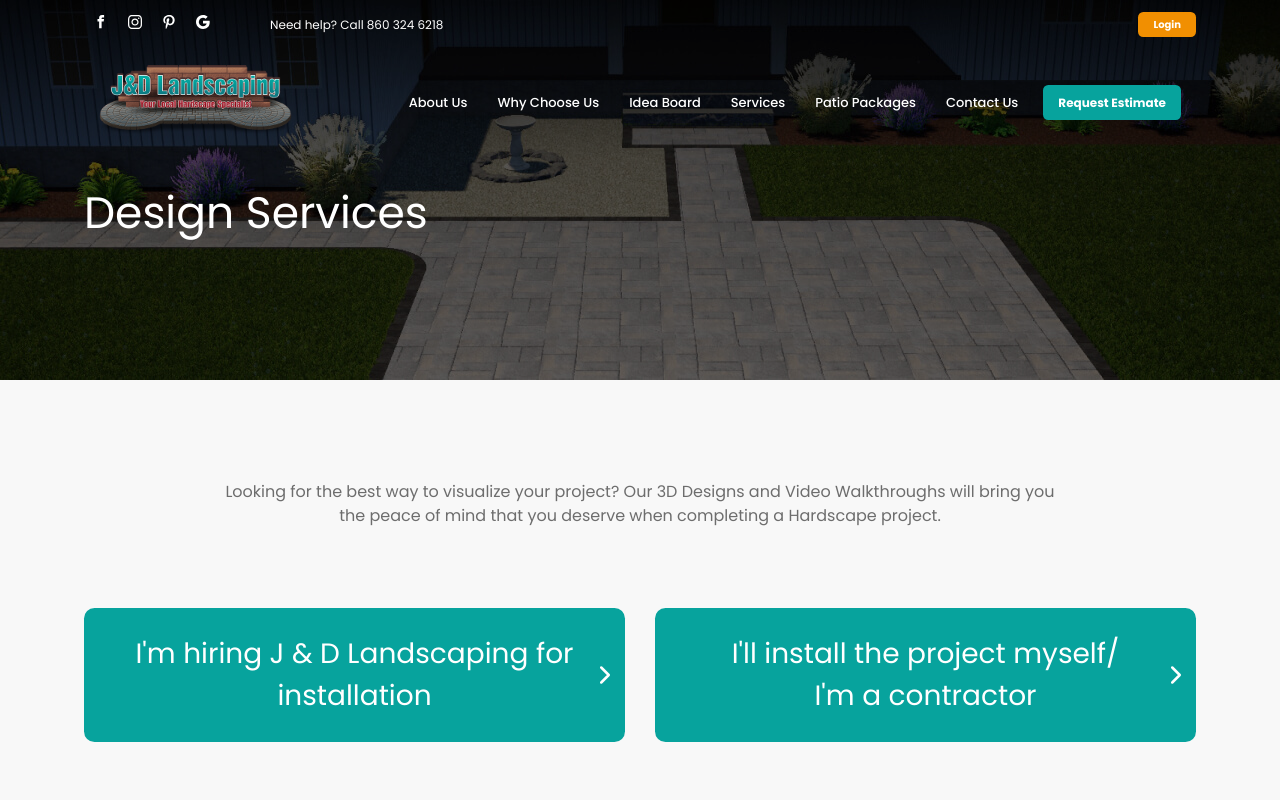
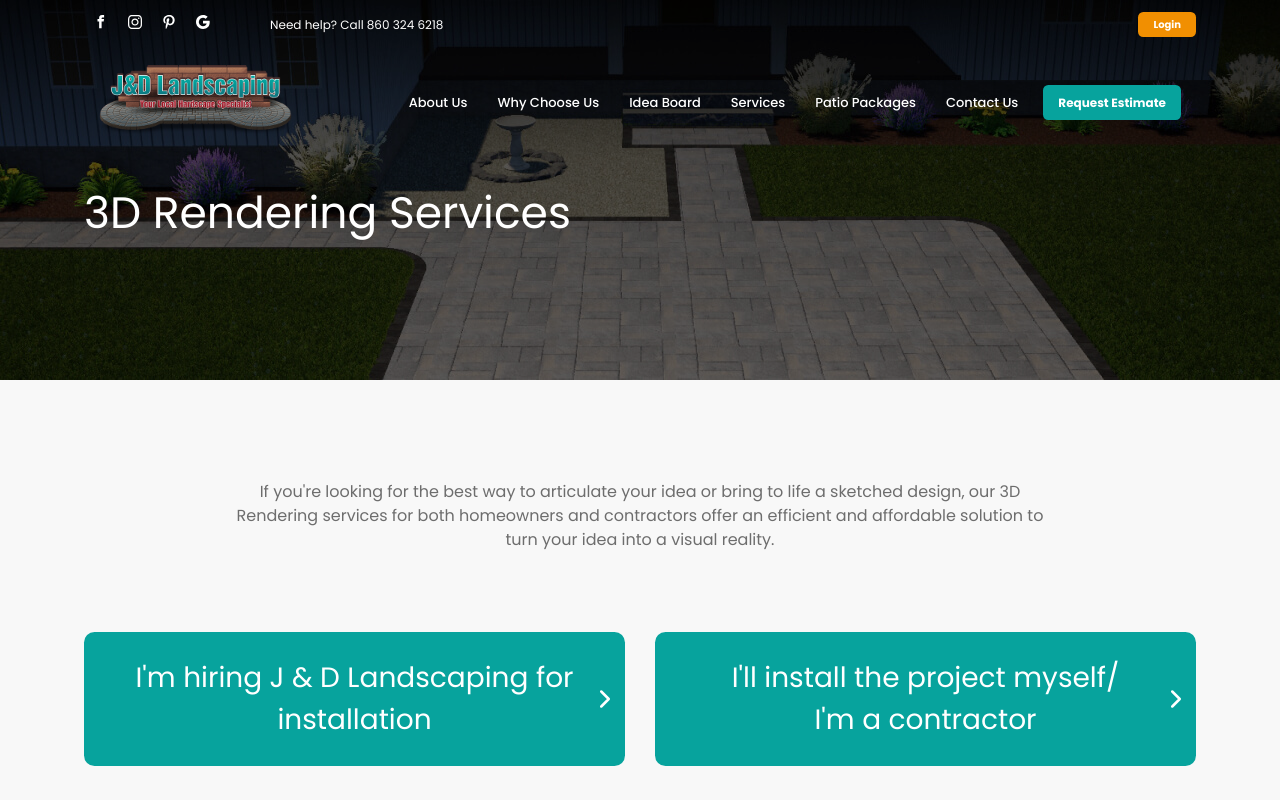
Before and after one commit to JavierN93/jd-landing, a Next.js app: page /services/design in a window 1280 px wide. Shown: the top 800 px of the page. Built offline with nearby package versions, Linux system fonts and the light colour scheme.

Commit message:
fix: joe's update for typo and form

```diff
--- a/components/dialogs/service-selection-dialog.tsx
+++ b/components/dialogs/service-selection-dialog.tsx
@@ -21,7 +21,7 @@ export function ServiceSelectionDialog({ onClose, closeDialog }: Props) {
       url: '/services/installation/patios'
     },
     {
-      title: 'Design Services',
+      title: '3D Rendering Services',
       description: 'DIY Home Owners/Contractors',
       bgImage: '/assets/images/service-selection/without-marketplace/design-bg.png',
       bgImageBlur: '/assets/images/service-selection/without-marketplace/design-bg-blur.png',
--- a/components/landing/cta/design-section.tsx
+++ b/components/landing/cta/design-section.tsx
@@ -10,7 +10,7 @@ export function DesignSection() {
       <div className="container mx-auto relative z-10 py-40 lg:py-0">
         <div className="flex flex-col-reverse lg:flex-row items-center justify-between">
           <div className="text-white text-center lg:text-left w-full lg:max-w-445">
-            <h2 className="text-32 md:text-44 font-medium mb-10">Design Services</h2>
+            <h2 className="text-32 md:text-44 font-medium mb-10">3D Rendering Services</h2>
             <p className="text-18 font-medium mb-40">DIY Home Owners/Contractors</p>
             <Link href="/services/design" passHref>
               <button className="btn bg-white text-primary btn-sm-block">Learn more</button>
--- a/pages/services/design/diy.tsx
+++ b/pages/services/design/diy.tsx
@@ -48,7 +48,7 @@ export default function Diy() {
   return (
     <>
       <Head>
-        <title>Design Services for Contractors & DIYers | J & D Landscaping</title>
+        <title>3D Rendering Services for Contractors & DIYers | J & D Landscaping</title>
         <meta name="description" content="Work with a Hardscape Architect to plan your project and receive a detailed 2D Digital Blueprint, 3D Renderings, and a complete Materials List for your project."/>
       </Head>
       <Layout>
--- a/pages/services/design/index.tsx
+++ b/pages/services/design/index.tsx
@@ -11,18 +11,16 @@ const DesignServices: NextPage = () => {
   return (
     <>
       <Head>
-        <title>Design Services | J & D Landscaping</title>
+        <title>3D Rendering Services | J & D Landscaping</title>
         <meta name="description"
               content="Looking for the best way to visualize your project? Our 3D Designs and Video Walkthroughs will bring you peace of mind when completing a Hardscape project."/>
       </Head>
       <Layout>
-        <Jumbotron title="Design Services" image="/assets/images/services/design/header.jpg"
+        <Jumbotron title="3D Rendering Services" image="/assets/images/services/design/header.jpg"
                    blur="/assets/images/services/design/header-blur.png"/>
         <section className="bg-light-50 py-100">
           <div className="container mx-auto">
-            <p className="text-16 text-light-400 max-w-830 mb-80 mx-auto text-center">Looking for the best way to
-              visualize your project? Our 3D Designs and Video Walkthroughs will bring you the peace of mind that you
-              deserve when completing a Hardscape project.</p>
+            <p className="text-16 text-light-400 max-w-830 mb-80 mx-auto text-center">If you&apos;re looking for the best way to articulate your idea or bring to life a sketched design, our 3D Rendering services for both homeowners and contractors offer an efficient and affordable solution to turn your idea into a visual reality.</p>
 
             <div
               className="grid grid-cols-1 xl:grid-cols-2 gap-30 text-white text-center text-20 lg:text-28 xxl:text-28">
--- a/pages/services/design/installation.tsx
+++ b/pages/services/design/installation.tsx
@@ -22,7 +22,7 @@ export default function Installation() {
   return (
     <>
       <Head>
-        <title>Design Services for Homeowners | J & D Landscaping</title>
+        <title>3D Rendering Services for Homeowners | J & D Landscaping</title>
         <meta name="description" content="We offer a free 3D Rendering of your project when you hire J & D Landscaping for hardscape installation."/>
       </Head>
       <Layout>
@@ -32,7 +32,7 @@ export default function Installation() {
           </div>
           <div className="absolute bottom-70 w-full">
             <div className="container mx-auto relative z-10">
-              <h1 className="text-30 lg:text-44 text-white text-center lg:text-left max-w-620">I&apos;m hiring J & D Landscaping for installation</h1>
+              <h1 className="text-30 lg:text-44 text-white text-center lg:text-left max-w-620">3D Rendering Services</h1>
             </div>
           </div>
         </section>
--- a/pages/submit.tsx
+++ b/pages/submit.tsx
@@ -33,7 +33,6 @@ const Submit: NextPage = () => {
       name: Yup.string().required('Required'),
       address: Yup.string().required('Required'),
       description: Yup.string().required('Required'),
-      types: Yup.array().min(1, 'At 1 type should be selected'),
       photos: Yup.array().min(1, 'At 1 photo should be provided'),
       sketches: Yup.array().min(1, 'At 1 sketch should be provided'),
     })
@@ -50,12 +49,10 @@ const Submit: NextPage = () => {
         name: '',
         address: '',
         description: '',
-        types: [],
         comment: '',
         photos: [],
         sketches: [],
         material: '',
-        timeline: '',
         additional: '',
         question: ''
       }
@@ -116,26 +113,26 @@ const Submit: NextPage = () => {
               <Input name="project.name" placeholder="Eg: The sullivan's Patio or Driftwood Lane Project" label="Project Name" value={form.values.project.name} onChange={form.handleChange} />
               {form.errors.project?.description && form.touched.project?.description && <p className="text-danger text-10 font-medium mb-5">{form.errors.project?.description}</p>}
               <TextArea name="project.description" label="Project Description (Please include measurement)" placeholder="Eg: 25x25 Sq. Ft Patio or 500 Sq Ft Patio" value={form.values.project.description} onChange={form.handleChange} />
-              <p className="text-center text-light-500 mt-40 mb-20">Project Type</p>
-              {form.errors.project?.types && form.touched.project?.types && <p className="text-danger text-10 font-medium mb-5">{form.errors.project?.types}</p>}
-              <ImageCardSelector name="project.types" options={accessoryTypeOptions} value={form.values.project.types} onChange={form.handleChange} />
+              {/*<p className="text-center text-light-500 mt-40 mb-20">Project Type</p>*/}
+              {/*{form.errors.project?.types && form.touched.project?.types && <p className="text-danger text-10 font-medium mb-5">{form.errors.project?.types}</p>}*/}
+              {/*<ImageCardSelector name="project.types" options={accessoryTypeOptions} value={form.values.project.types} onChange={form.handleChange} />*/}
               <TextArea name="project.comment" label="Other" placeholder="Eg: Landscaping, Hardscape Bar, Grill, Fire Pit..." value={form.values.project.comment} onChange={form.handleChange} />
               <div className="mt-50 text-center">
-                <p className="text-primary text-20 mb-15">Send us a photo/photos of the project area</p>
+                <p className="text-primary text-20 mb-15">Provide us a photo/photos of the project area</p>
                 <p className="text-light-500 mb-25">Please send as many photos as possible</p>
                 {form.errors.project?.photos && form.touched.project?.photos && <p className="text-danger text-10 font-medium mb-5">{form.errors.project?.photos}</p>}
                 <PhotoUploader name="project.photos" value={form.values.project.photos} onChange={form.handleChange} />
               </div>
 
               <div className="mt-50 text-center">
-                <p className="text-primary text-20 mb-15">Send us a basic sketch of the project area</p>
+                <p className="text-primary text-20 mb-15">Provide us a basic sketch of the project area</p>
                 <p className="text-light-500 mb-25">Please send us an example and basic sketch of the project area</p>
                 {form.errors.project?.sketches && form.touched.project?.sketches && <p className="text-danger text-10 font-medium mb-5">{form.errors.project?.sketches}</p>}
                 <PhotoUploader name="project.sketches" value={form.values.project.sketches} onChange={form.handleChange} />
               </div>
 
               <div className="mt-50 text-center">
-                <p className="text-primary text-20 mb-15">Send us your company logo</p>
+                <p className="text-primary text-20 mb-15">Provide us your company logo</p>
                 <p className="text-light-500 mb-25 max-w-520">Please send us an good quality .png logo to add it on the 3D renderings and video</p>
                 <PhotoUploader name="company.logo" value={form.values.company.logo} onChange={form.handleChange} />
               </div>
@@ -144,7 +141,6 @@ const Submit: NextPage = () => {
                 <p className="text-primary text-20 mb-15 text-center">Tell us about the materials you would like to use</p>
                 <p className="text-light-500 mb-25 max-w-520 mx-auto text-center">Please send us the type of materials you would like to use for this project</p>
                 <TextArea name="project.material" label="Materials" placeholder="Eg: Techo-Bloc Blu 60 in Champlain Grey" value={form.values.project.material} onChange={form.handleChange} />
-                <Input name="project.timeline" placeholder="Eg: 10/7/2021" label="Project Timeline" value={form.values.project.timeline} onChange={form.handleChange} />
                 <TextArea name="project.comment" label="Comments" placeholder="Please provide us any additional information" value={form.values.project.comment} onChange={form.handleChange} />
                 <TextArea name="project.question" label="Questions" placeholder="Please feel free to ask us any questions about your project" value={form.values.project.question} onChange={form.handleChange} />
               </div>
```
